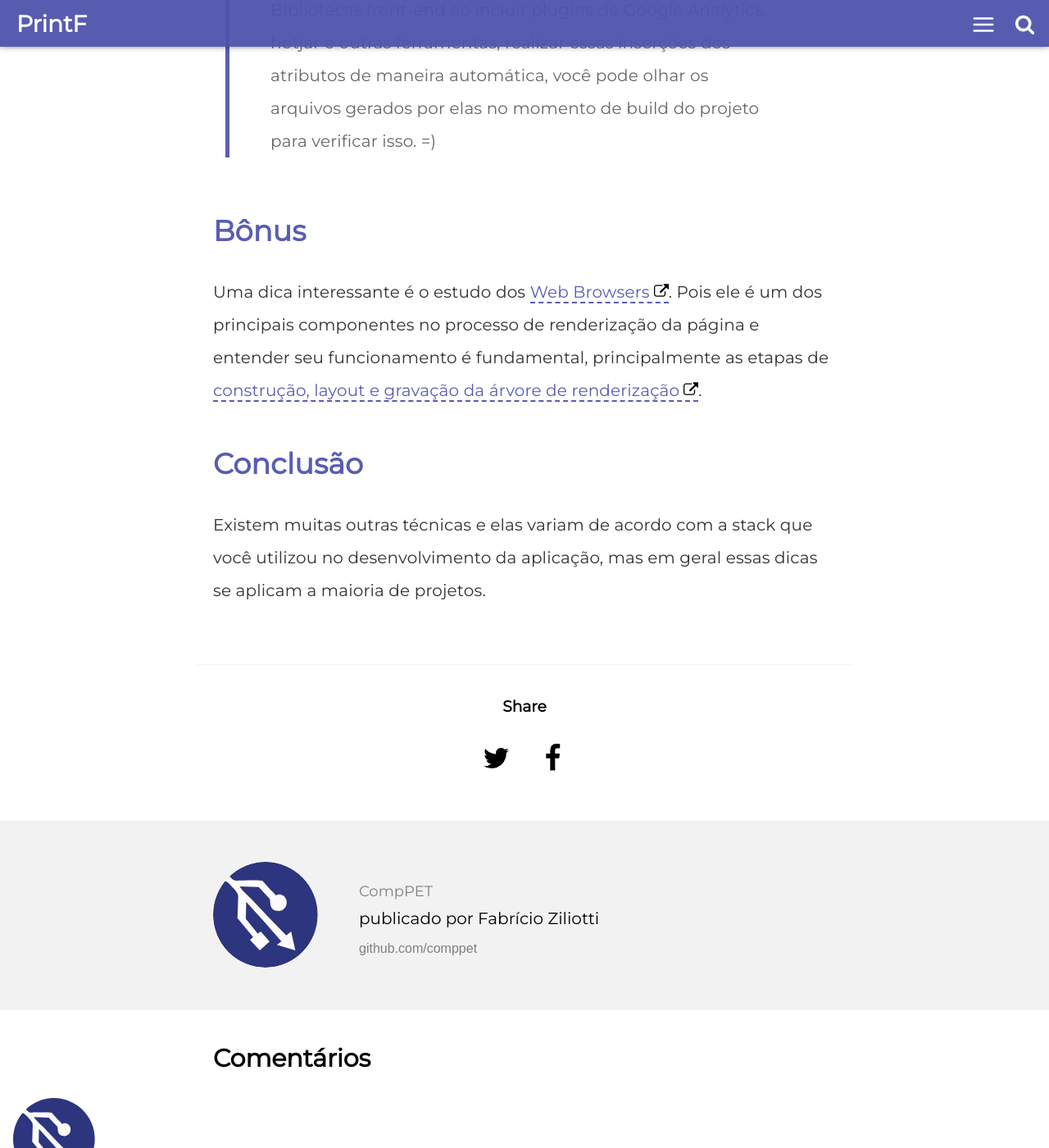
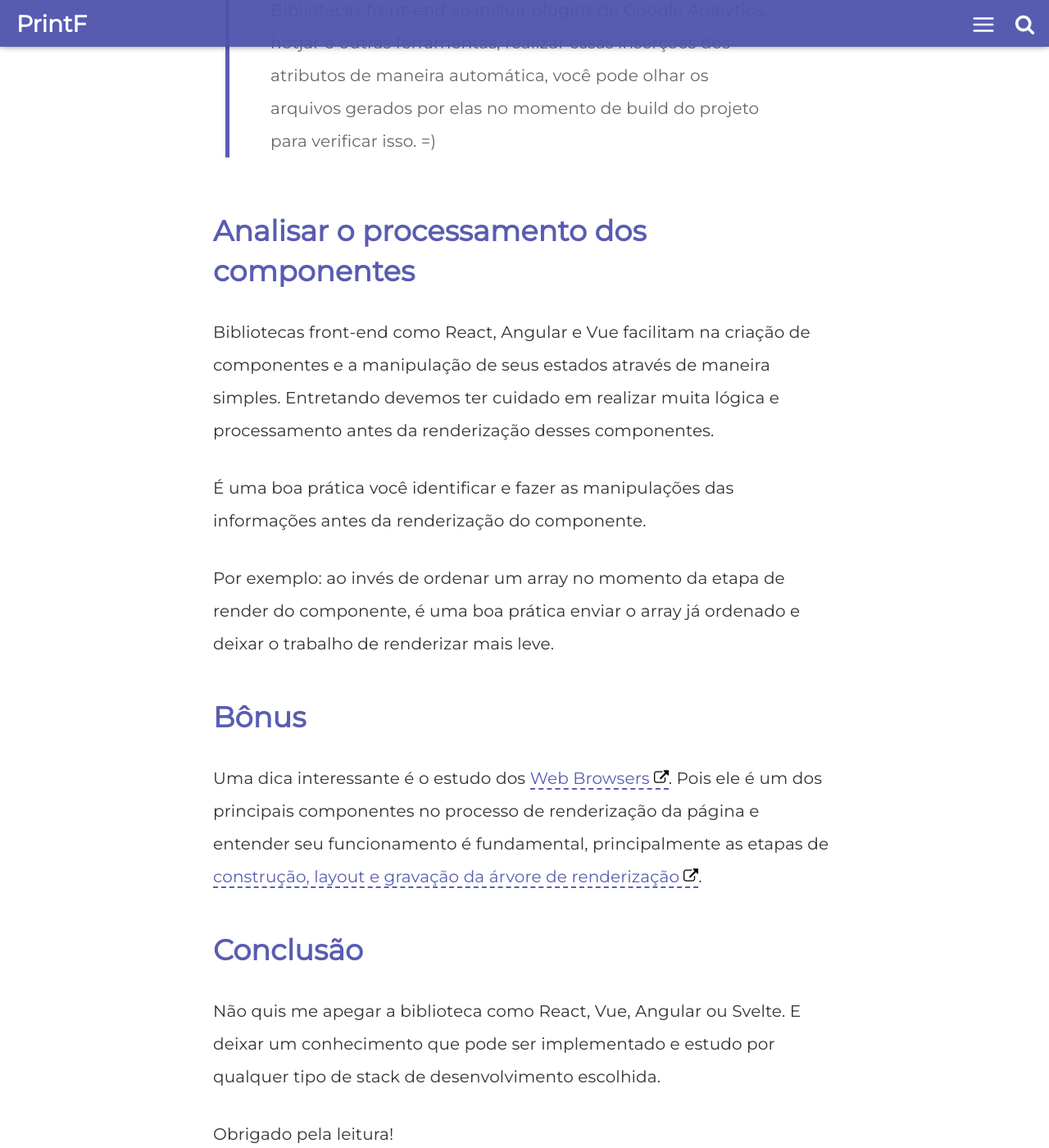
Before and after one commit to comppet/PrintF, a Jekyll site: the page built from _posts/2020-04-16-dicas-melhoria-de-performance.md, in a window 1280 px wide and 1400 px high, scrolled down 10459 px. Shown: the whole window at 82% size. Built offline with Jekyll 4.4.1, drawn with Linux system fonts in a browser that asks for light colours; comment, search, counter and statistics services are not loaded; some of the changed text lies outside the part shown.

Commit message:
Update from Forestry.io comppet.ufu@gmail.com updated _posts/2020-04-16-dicas-melhoria-de-performance.md

```diff
--- a/_posts/2020-04-16-dicas-melhoria-de-performance.md
+++ b/_posts/2020-04-16-dicas-melhoria-de-performance.md
@@ -177,10 +177,22 @@ O atributo async faz o download do script durante a análise do documento, mas p
 
  > Bibliotecas front-end ao incluir plugins de Google Analytics, hotjar e outras ferramentas, realizar essas inserções dos atributos de maneira automática, você pode olhar os arquivos gerados por elas no momento de build do projeto para verificar isso. =)
 
-## **Bônus**
+
+## Analisar o processamento dos componentes
+
+Bibliotecas front-end como React, Angular e Vue facilitam na criação de componentes e a manipulação de seus estados através de maneira simples. Entretando devemos ter cuidado em realizar muita lógica e processamento antes da renderização desses componentes.
+
+É uma boa prática você identificar e fazer as manipulações das informações antes da renderização do componente.
+
+Por exemplo: ao invés de ordenar um array no momento da etapa de render do componente, é uma boa prática enviar o array já ordenado e deixar o trabalho de renderizar mais leve.
+
+
+## Bônus
 
 Uma dica interessante é o estudo dos [Web Browsers](https://www.mozilla.org/en-US/firefox/browsers/what-is-a-browser/). Pois ele é um dos principais componentes no processo de renderização da página e entender seu funcionamento é fundamental, principalmente as etapas de [construção, layout e gravação da árvore de renderização](https://developers.google.com/web/fundamentals/performance/critical-rendering-path/render-tree-construction?hl=pt-br).
 
-## **Conclusão**
+## Conclusão
 
-Existem muitas outras técnicas e elas variam de acordo com a stack que você utilizou no desenvolvimento da aplicação, mas em geral essas dicas se aplicam a maioria de projetos.
+Não quis me apegar a biblioteca como React, Vue, Angular ou Svelte. E deixar um conhecimento que pode ser implementado e estudo por qualquer tipo de stack de desenvolvimento escolhida.
+
+Obrigado pela leitura!
```
Also changed, not shown: other parts of _posts/2020-04-16-dicas-melhoria-de-performance.md (+1 -1 lines).
